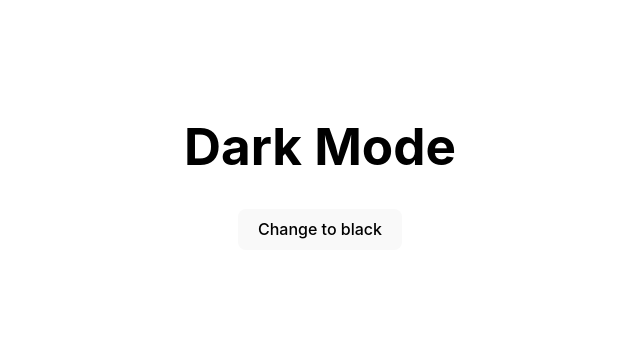
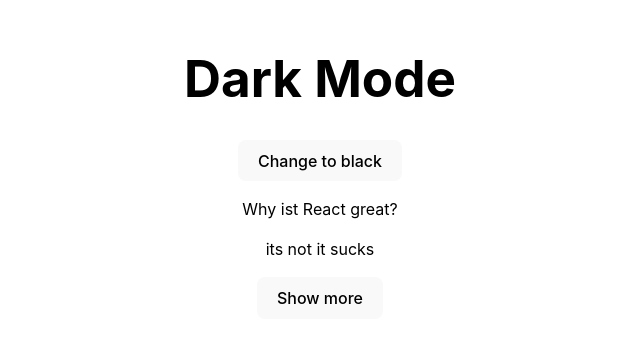
Before and after one commit to maylique/React-wdh, a React (Vite) app: page / in a window 1280 px wide. Shown: the part 233-576 px from the top of the page, without its empty margins (320-960 px from the left). Built offline with nearby package versions, Linux system fonts and the light colour scheme.

Commit message:
fuck react

```diff
--- a/src/App.jsx
+++ b/src/App.jsx
@@ -1,9 +1,11 @@
 import { useState } from 'react'
 import './App.css'
 import DarkMode from './components/DarkMode'
+import Faq from './components/Faq'
 
 function App() {
   const [darkMode, setdarkMode] = useState(false)
+  const [faq, setfaq] = useState(false)
 
 
 
@@ -14,6 +16,10 @@ function App() {
       darkMode={darkMode}
       setdarkMode={setdarkMode}
       />
+      <Faq
+        faq={faq}
+        setfaq={setfaq}
+      />
     </>
   )
 }
--- /dev/null
+++ b/src/components/Faq.jsx
@@ -0,0 +1,25 @@
+import { useState } from "react"
+
+const Faq = ({ faq, setfaq }) => {
+
+
+
+    const faqOpen = () => {
+        let dp = faq ? 'none' : 'block'
+        const leckMich = document.querySelector('#leckMich')
+        leckMich.style.display = dp
+        setfaq(!faq)
+    }
+
+    return (
+        <>
+            <div>
+                <p>Why ist React great?</p>
+                <p id="leckMich" >its not it sucks</p>
+                <button onClick={faqOpen}>Show more</button>
+            </div>
+        </>
+     );
+}
+
+export default Faq;
```
